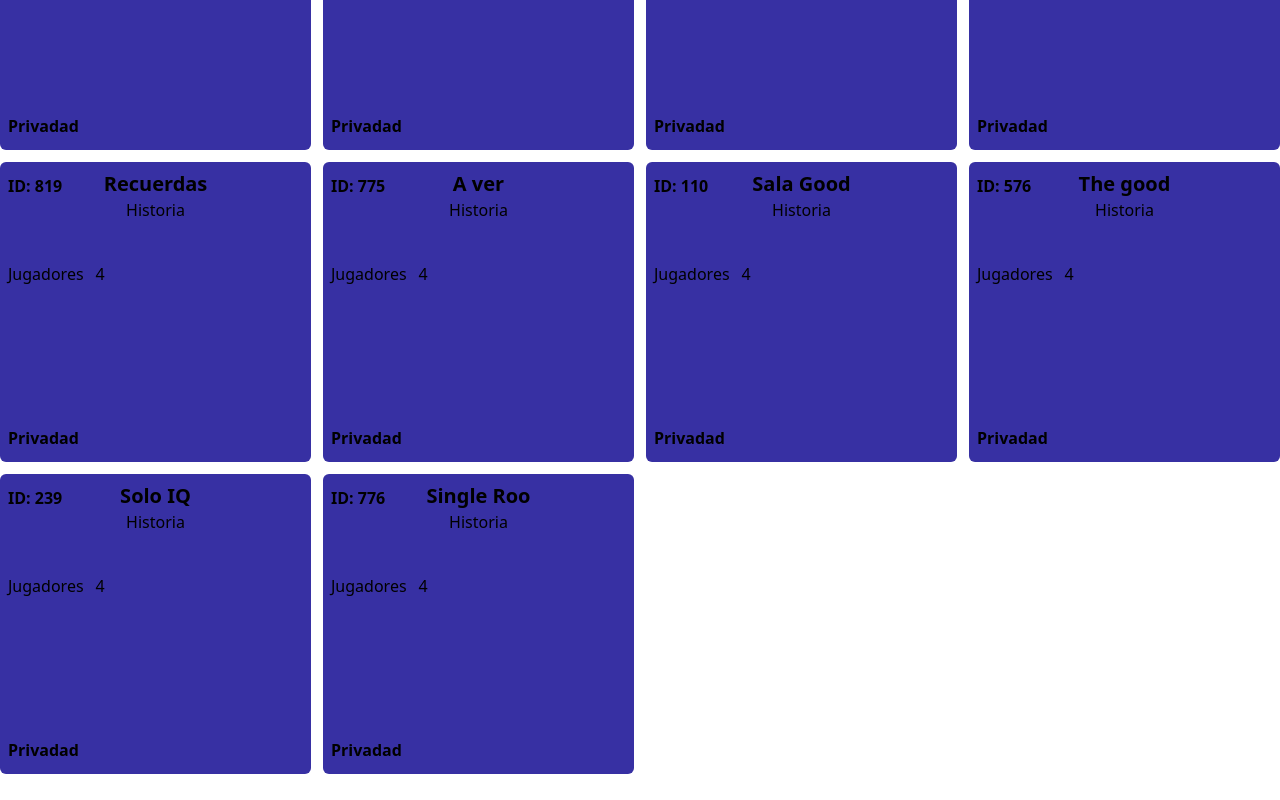
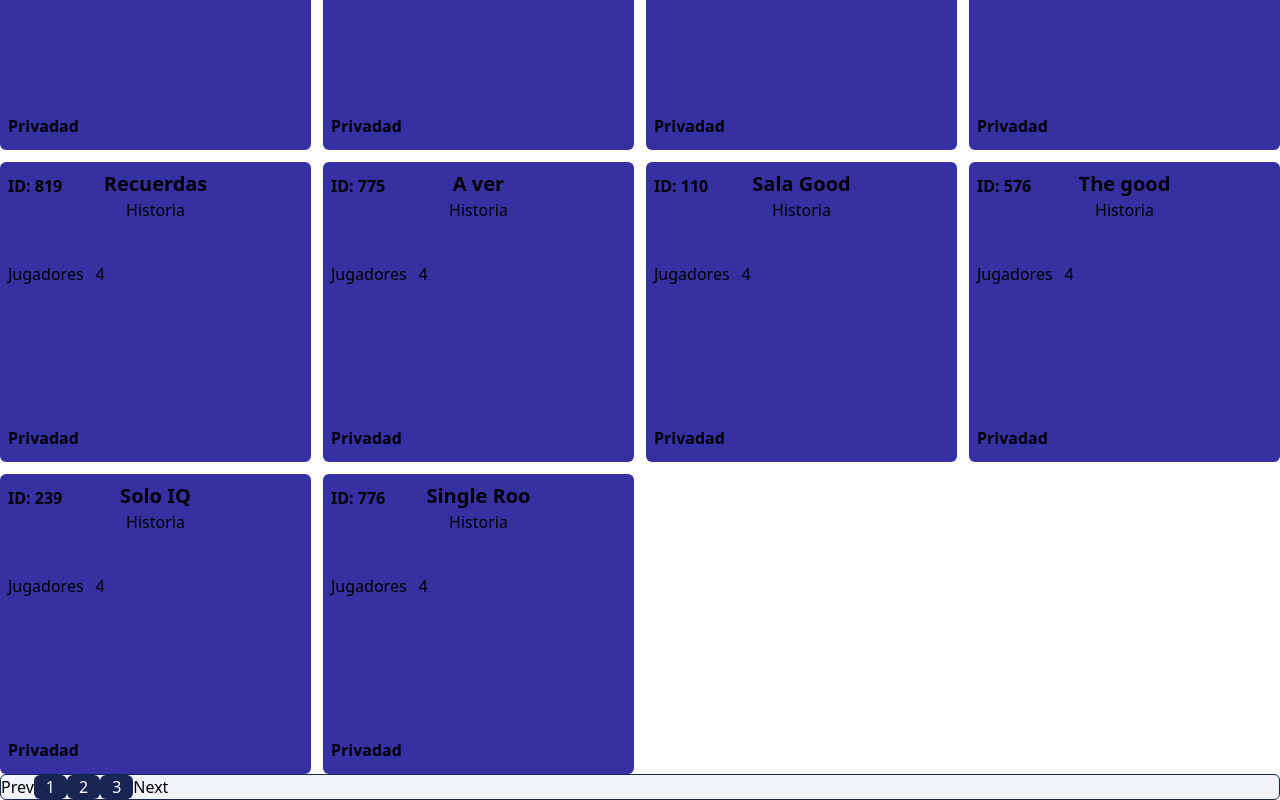
Before and after one commit to LuisArielRetanaHernadez/Memorama, a React (Vite) app: page / in a window 1280 px wide. Shown: the part 268-1068 px from the top of the page. Before the commit the page ends 1042 px from the top, so only its background shows below. Built offline with nearby package versions, Linux system fonts and the light colour scheme.

Commit message:
agregando el componente Pagination

```diff
--- a/src/components/Pagination/Pagination.jsx
+++ b/src/components/Pagination/Pagination.jsx
@@ -3,14 +3,14 @@ import { Link } from "react-router-dom"
 const Pagination = ({total, amountPages}) => {
 
   return (
-    <div className="w-80 border border-blue-950 rounded-md bg-slate-100 flex items-center">
+    <div className=" border border-blue-950 rounded-md bg-slate-100 flex items-center">
       <div>
         <Link>Prev</Link>
       </div>
       <div className="flex">
-        <Link className="bg-blue-950 text-white rounded-md px-2">1</Link>
-        <Link className="bg-blue-950 text-white rounded-md px-2">2</Link>
-        <Link className="bg-blue-950 text-white rounded-md px-2">3</Link>
+        <Link className="bg-blue-950 text-white rounded-md px-3">1</Link>
+        <Link className="bg-blue-950 text-white rounded-md px-3">2</Link>
+        <Link className="bg-blue-950 text-white rounded-md px-3">3</Link>
       </div>
       <div>
         <Link>Next</Link>
--- a/src/pages/Home/Home.jsx
+++ b/src/pages/Home/Home.jsx
@@ -6,6 +6,7 @@ import { rooms } from "../../utils/api"
 // components
 import Search from "../../components/Search/Search"
 import Room from "../../components/Room/Room"
+import Pagination from "../../components/Pagination/Pagination"
 
 const Home = () => {
   const [salas, setSalas] = useState(rooms)
@@ -24,6 +25,7 @@ const Home = () => {
           />
         ))}
       </div>
+      <Pagination />
     </section>
   )
 }
```
